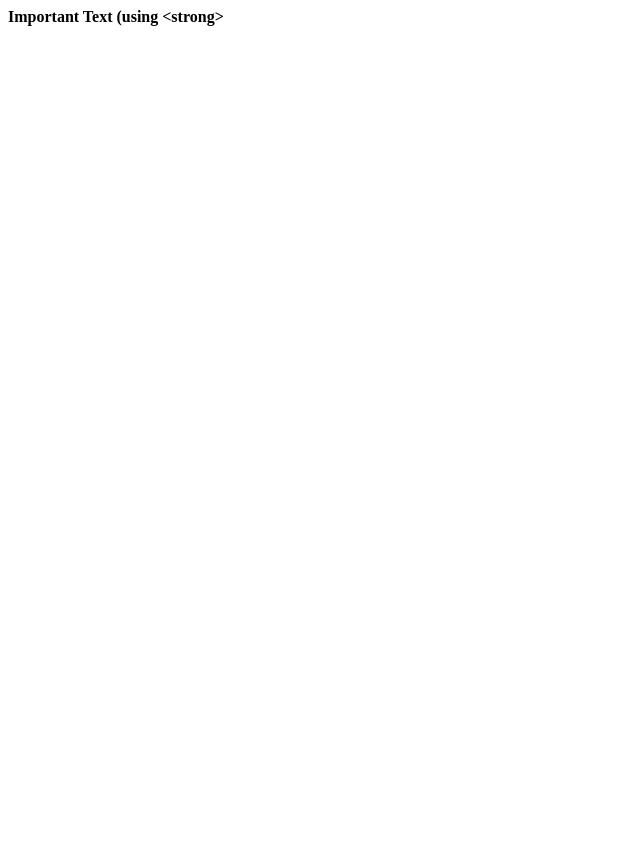
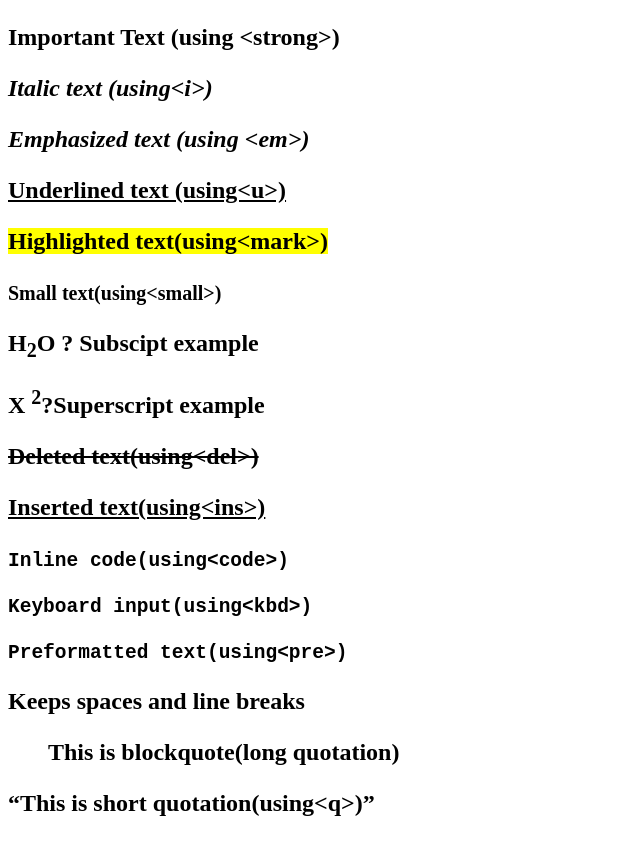
Before and after one commit to tusharkandoo/HTML-CSE29, a plain HTML site: page textformatingassignment.html in a window 1280 px wide. Shown: the whole page, without its empty margins (0-640 px from the left). Before the commit the page ends 800 px from the top, so only its background shows below. Drawn offline with Linux system fonts and the light colour scheme.

Commit message:
Update textformatingassignment.html

```diff
--- a/textformatingassignment.html
+++ b/textformatingassignment.html
@@ -6,7 +6,28 @@
     <title>Text Foratting </title>
 </head>
 <body>
-    <strong>Important Text (using &ltstrong&gt</strong>
+    <h2>
+    <p><strong>Important Text (using &ltstrong&gt)</strong></p>
+    <p><i>Italic text (using&lti&gt)</i></p>
+    <p><em>Emphasized text (using &ltem&gt)</em></p>
+    <p><u>Underlined text (using&ltu&gt)</u></p>
+    <p><mark>Highlighted text(using&ltmark&gt)</mark></p>
+    <p><small>Small text(using&ltsmall&gt)</small></p>
+    <p>H<sub>2</sub>O ? Subscipt example</p>
+    <p>X <sup>2</sup>?Superscript example</p>
+    <p><del>Deleted text(using&ltdel&gt)</del></p>
+    <p><ins>Inserted text(using&ltins&gt)</ins></p>
+    <p><code>Inline code(using&ltcode&gt)</code></p>
+    <p><pre>Keyboard input(using&ltkbd&gt)</pre></p>
+    <p><pre>Preformatted text(using&ltpre&gt)</pre></p>
+    Keeps spaces and line breaks
+    <p><blockquote>This is blockquote(long quotation)</blockquote></p>
+    <p><q>This is short quotation(using&ltq&gt)</q></p>
+
+    </h2>
+
+
+
 
 </body>
 </html>
```
